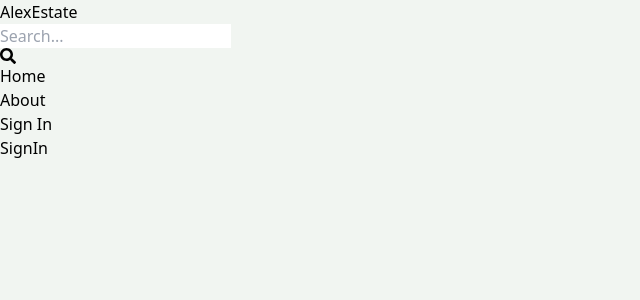
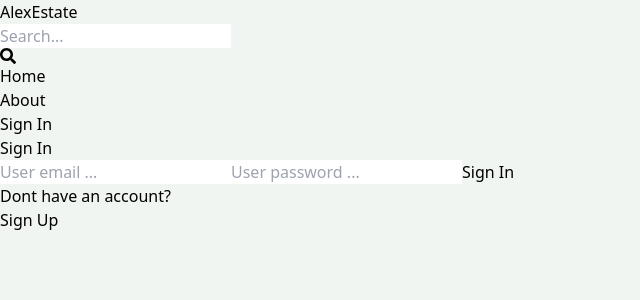
Before and after one commit to murphy6867/Lodging-House-Project, a React (Vite) app in the folder Frontend/: page /sign-in in a window 1280 px wide. Shown: the top 300 px of the page, without its empty margins (0-640 px from the left). Built offline with nearby package versions, Linux system fonts and the light colour scheme.

Commit message:
Create SignIn Page Function

```diff
--- a/Frontend/src/pages/SignIn.jsx
+++ b/Frontend/src/pages/SignIn.jsx
@@ -1,7 +1,70 @@
-import React from 'react'
+import { useState } from 'react';
+import { Link, useNavigate } from 'react-router-dom';
 
 export default function SignIn() {
+  const [formData, setFormData] = useState({});
+  const [error, setError]  = useState(null);
+  const [loading, setLoading] = useState(false);
+  const navigate = useNavigate();
+
+  const handleChange = (e) => {
+    setFormData({
+      ...formData,
+      [e.target.id]: e.target.value,
+    })
+  };
+
+  const handleSubmit = async (e) => {
+    e.preventDefault();
+
+    try {
+      setLoading(true);
+      const request = await fetch('/api/auth/signin', {
+        method: 'POST',
+        headers: {
+          'Content-Type': 'application/json',
+        },
+        body: JSON.stringify(formData),
+      });
+
+      const data = await request.json();
+      if (data.success === false) {
+        setLoading(false);
+        setError(data.message);
+        return;
+      }
+
+      setLoading(false);
+      setError(null);
+      navigate('/');
+
+    } catch (error) {
+      setLoading(false);
+      setError(error.message);
+    }
+  }
+
   return (
-    <div>SignIn</div>
+    <div className="p-3 max-w-lg mx-auto">
+      <h1 className="text-3xl text-center font-semibold my-7">Sign In</h1>
+      <form onSubmit={handleSubmit} className="flex flex-col gap-4">
+        <input type="email" placeholder="User email ..."
+          className="border p-3 rounded-lg" id="email" onChange={handleChange} />
+        <input type="password" placeholder="User password ..."
+          className="border p-3 rounded-lg" id="password" onChange={handleChange} />
+        <button
+          disabled={loading}
+          className="bg-slate-700 text-white p-3 rounded-lg uppercase hover:opacity-95 disable:opacity-80">
+          {loading ? "Loading..." : "Sign In"}
+        </button>
+      </form>
+      <div className='flex gap-2 mt-5'>
+        <p>Dont have an account?</p>
+        <Link to={'/sign-up'}>
+          <span className='text-blue-700'>Sign Up</span>
+        </Link>
+      </div>
+      {error && <p className='text-red-500 mt-5'>{error}</p>}
+    </div>
   )
 }
```
